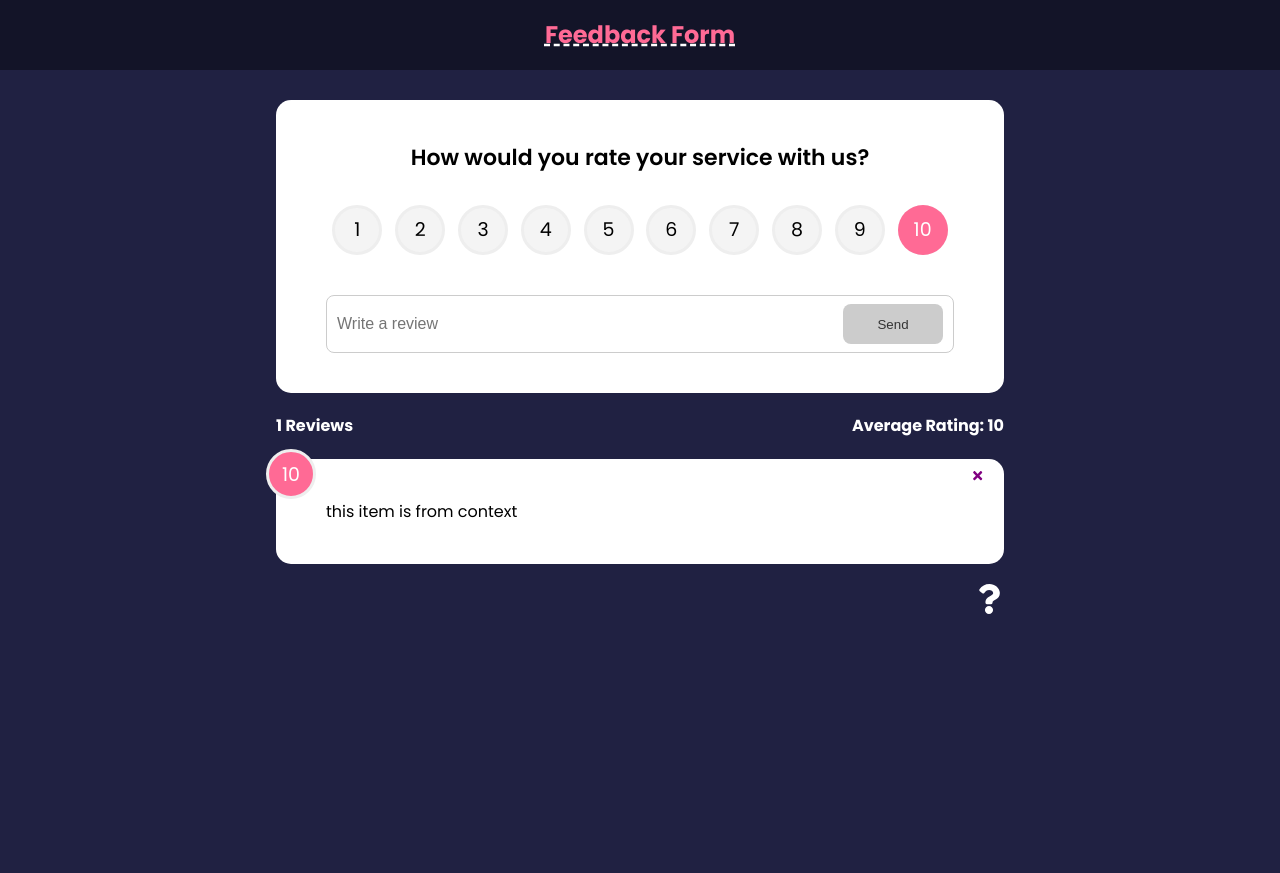
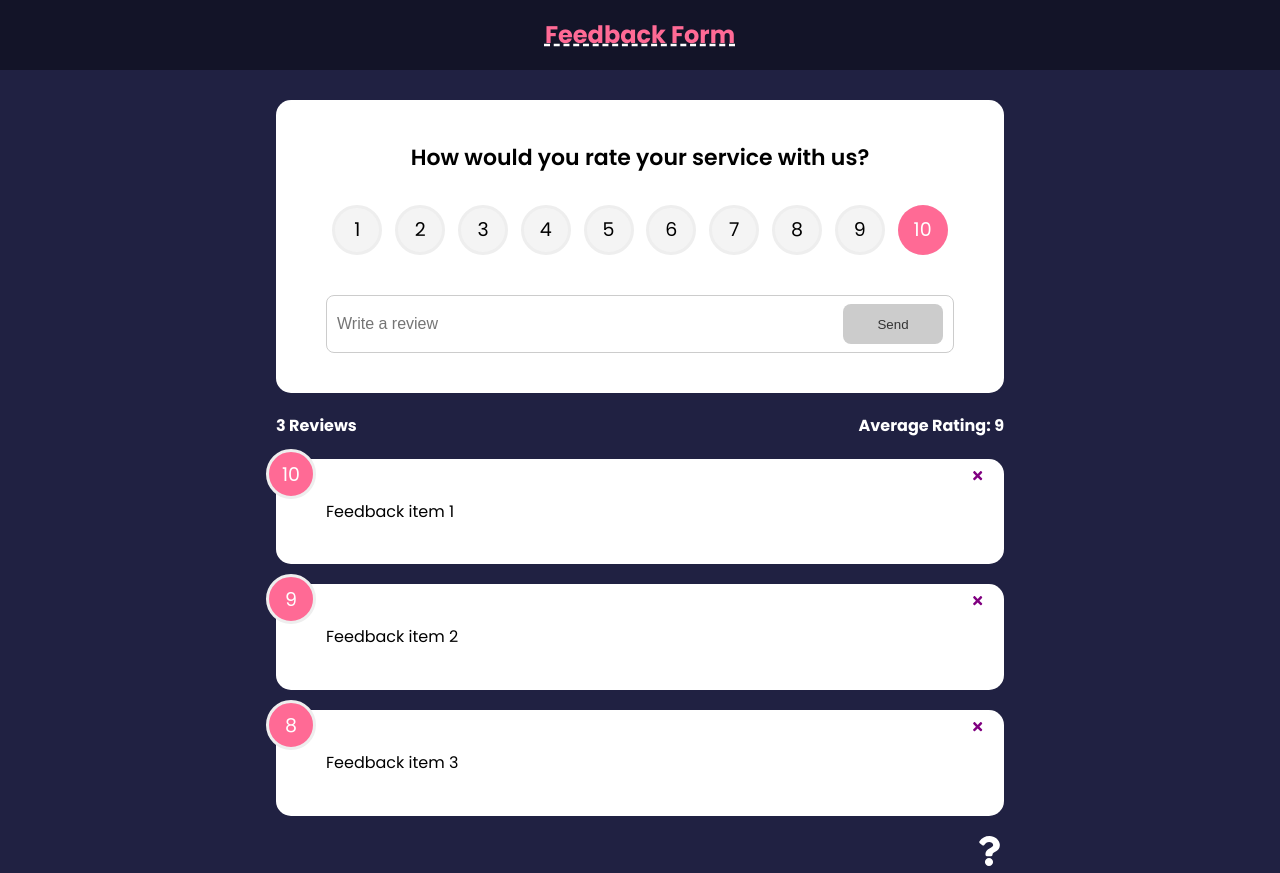
Before and after one commit to crunchynut007/feedback-form, a React (Create React App) app: page / in a window 1280 px wide. Before the commit the page ends 800 px from the top, so only its background shows below. Built offline with nearby package versions, Linux system fonts and the light colour scheme.

Commit message:
Added sample feedback data into context

```diff
--- a/src/context/FeedbackContext.js
+++ b/src/context/FeedbackContext.js
@@ -1,14 +1,11 @@
 import {createContext, useState} from 'react'
 import {v4 as uuidv4} from 'uuid'
+import FeedbackData from '../data/FeedbackData'
 
 const FeedbackContext = createContext()
 
 export const FeedbackProvider = ({children}) => {
-  const [feedback, setFeedback] = useState([{
-    id: '1',
-    text: 'this item is from context',
-    rating: 10
-  }])
+  const [feedback, setFeedback] = useState(FeedbackData)
 
   const addFeedbackItem = (newFeedback) => {
     newFeedback.id = uuidv4()
--- a/src/data/FeedbackData.js
+++ b/src/data/FeedbackData.js
@@ -2,17 +2,17 @@ const FeedbackData = [
   {
     id: '1',
     rating: 10,
-    text: 'Lorem ipsum dolor sit amet consectetur adipisicing elit. consequuntur vel vitae commodi alias voluptatem est voluptatum ipsa quae.',
+    text: 'Feedback item 1',
   },
   {
     id: '2',
     rating: 9,
-    text: 'Lorem ipsum dolor sit amet consectetur adipisicing elit. consequuntur vel vitae commodi alias voluptatem est voluptatum ipsa quae.',
+    text: 'Feedback item 2',
   },
   {
     id: '3',
     rating: 8,
-    text: 'Lorem ipsum dolor sit amet consectetur adipisicing elit. consequuntur vel vitae commodi alias voluptatem est voluptatum ipsa quae.',
+    text: 'Feedback item 3',
   },
 ]
 
```
